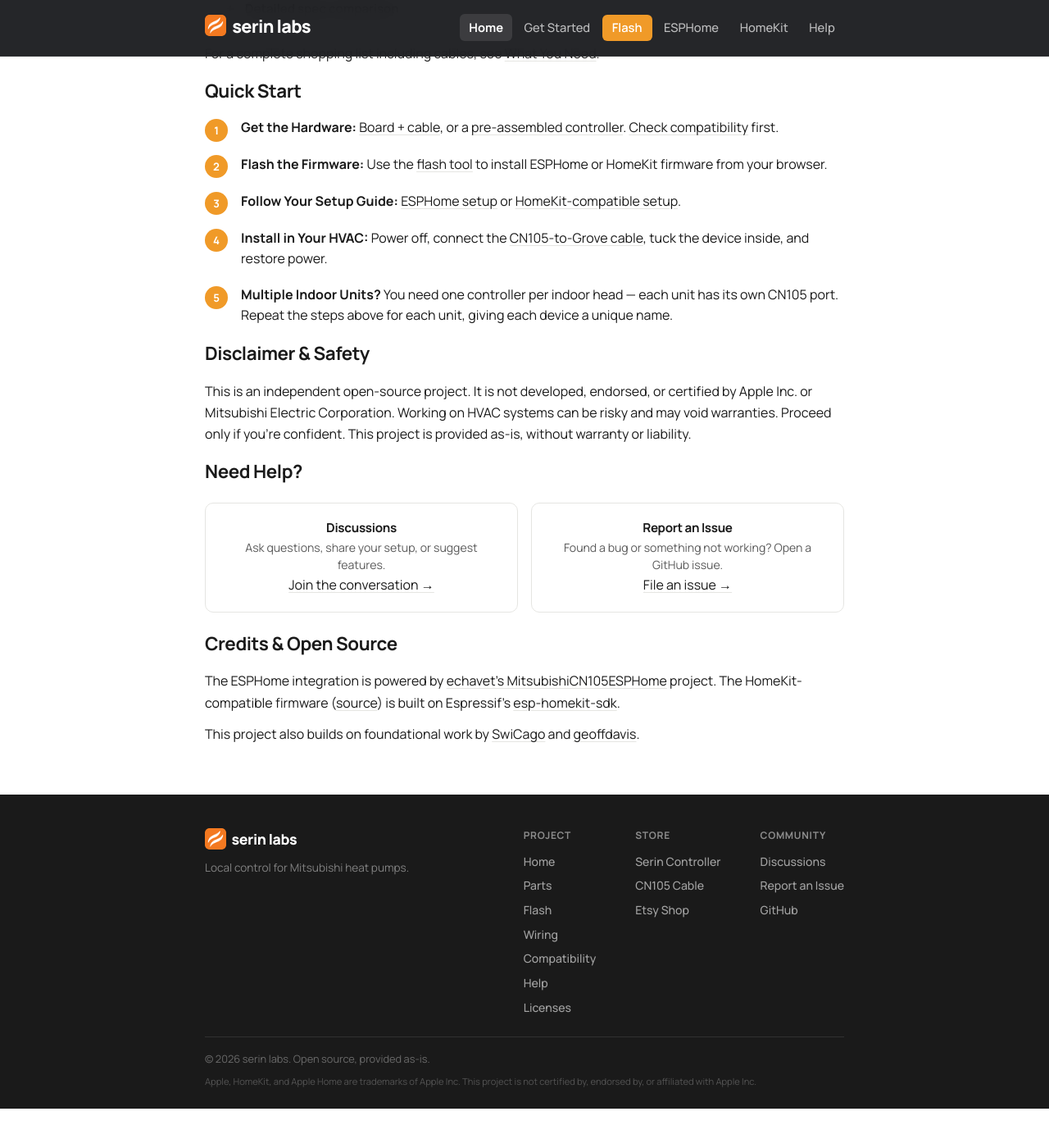
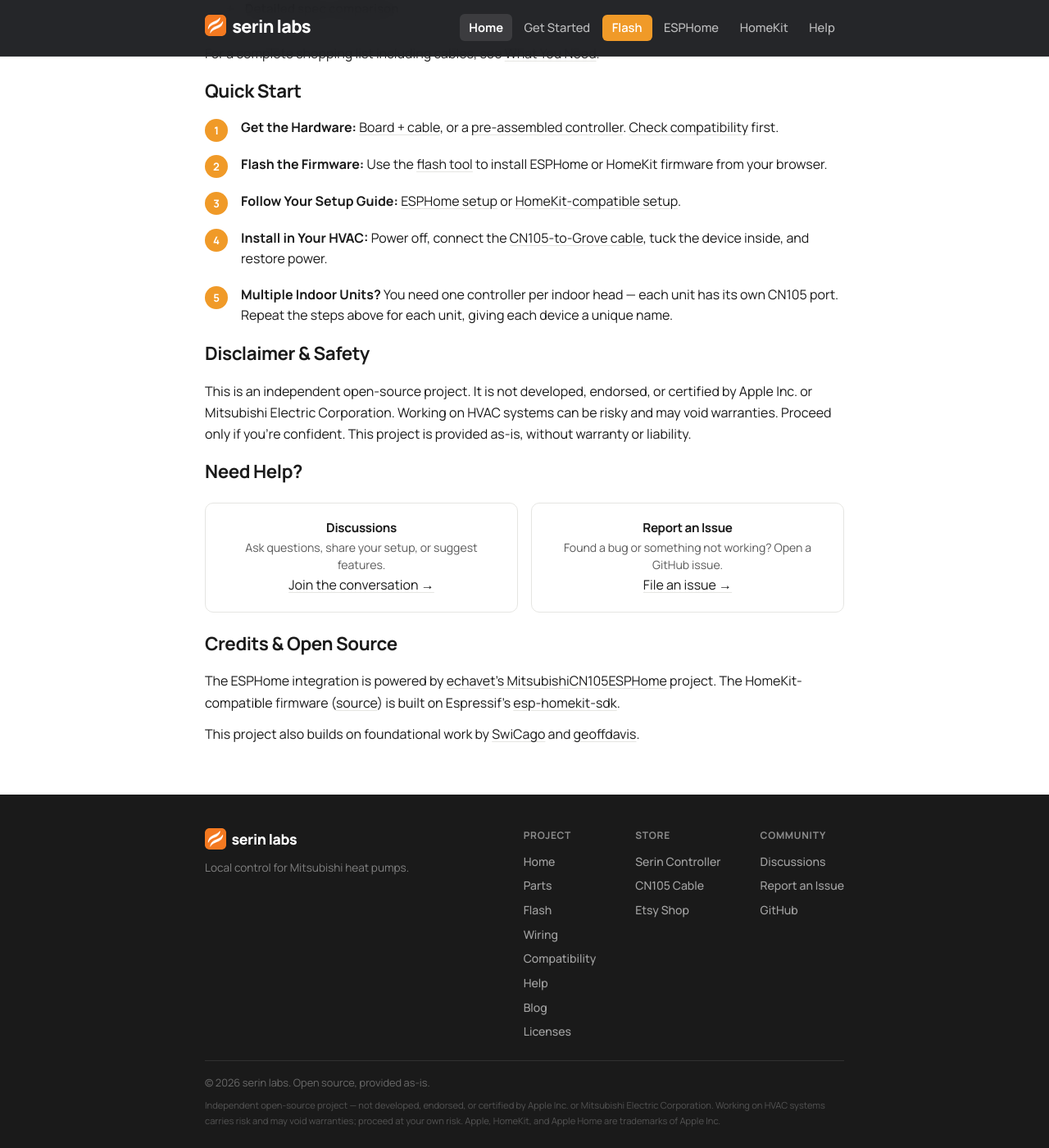
Before and after one commit to Serin-Labs/serin-labs.github.io, a Jekyll site: the page built from index.html, in a window 1280 px wide and 1400 px high, scrolled down 1857 px. Shown: the whole window at 82% size. Built offline with Jekyll 4.4.1, drawn with Linux system fonts in a browser that asks for light colours; a script that is not in the unit is left out; before the commit the page ends 3209 px from its top, so only the background shows below that.

Commit message:
feat: add SEO blog (OpenBin-style) with two flagship articles
Adds a Jekyll blog:
- post layout with BlogPosting + BreadcrumbList JSON-LD and visual
  breadcrumbs; OpenBin-style index with a featured cover card, cover
  thumbnails, reading time, and year grouping (light theme).
- Two articles in the SmartHomeScene house voice: 'ESPHome vs HomeKit
  (Apple Home) for a Mitsubishi Mini-Split' and 'The Best Kumo Cloud
  Alternative for Local Mitsubishi Control'. CN105-only, 'Apple Home
  compatible' phrasing, no fabricated specifics.
- Footer Blog nav link, /blog/:title.html permalink, og-cover image,
  and scoped .blog-*/.breadcrumbs CSS.

```diff
--- a/_config.yml
+++ b/_config.yml
@@ -19,12 +19,20 @@ umami_website_id: "9710f45a-daac-46aa-8a52-aebf6c4026fb"
 logo: /assets/icon-512.png
 github_username: akifbayram
 
-# Default social-share image for all pages (jekyll-seo-tag)
+# Default social-share image for all pages (jekyll-seo-tag). A 1200x630 branded
+# card (product photo + wordmark) — replaces the square logo so link/social/AI
+# previews render as a proper wide card instead of a tiny icon.
 defaults:
   - scope:
       path: ""
     values:
-      image: /assets/icon-512.png
+      image: /assets/og-cover.jpg
+  - scope:
+      path: ""
+      type: posts
+    values:
+      layout: post
+      permalink: /blog/:title.html
 
 # Build settings
 markdown: GFM
--- a/_layouts/default.html
+++ b/_layouts/default.html
@@ -61,12 +89,13 @@ links keep resolving.
           <div class="footer-col">
             <strong>Project</strong>
             <a href="{{ '/' | relative_url }}">Home</a>
-            <a href="{{ '/parts' | relative_url }}">Parts</a>
-            <a href="{{ '/flash' | relative_url }}">Flash</a>
-            <a href="{{ '/wiring' | relative_url }}">Wiring</a>
-            <a href="{{ '/compatibility' | relative_url }}">Compatibility</a>
-            <a href="{{ '/troubleshooting' | relative_url }}">Help</a>
-            <a href="{{ '/licenses' | relative_url }}">Licenses</a>
+            <a href="{{ '/parts.html' | relative_url }}">Parts</a>
+            <a href="{{ '/flash.html' | relative_url }}">Flash</a>
+            <a href="{{ '/wiring.html' | relative_url }}">Wiring</a>
+            <a href="{{ '/compatibility.html' | relative_url }}">Compatibility</a>
+            <a href="{{ '/troubleshooting.html' | relative_url }}">Help</a>
+            <a href="{{ '/blog.html' | relative_url }}">Blog</a>
+            <a href="{{ '/licenses.html' | relative_url }}">Licenses</a>
           </div>
           <div class="footer-col">
             <strong>Store</strong>
@@ -84,7 +113,7 @@ links keep resolving.
       </div>
       <div class="footer-bottom">
         <p>&copy; {{ 'now' | date: '%Y' }} serin labs. Open source, provided as-is.</p>
-        <p class="trademark-notice">Apple, HomeKit, and Apple Home are trademarks of Apple Inc. This project is not certified by, endorsed by, or affiliated with Apple Inc.</p>
+        <p class="trademark-notice">Independent open-source project — not developed, endorsed, or certified by Apple Inc. or Mitsubishi Electric Corporation. Working on HVAC systems carries risk and may void warranties; proceed at your own risk. Apple, HomeKit, and Apple Home are trademarks of Apple Inc.</p>
       </div>
     </div>
   </footer>
--- a/assets/css/main.css
+++ b/assets/css/main.css
@@ -1383,3 +1383,161 @@ details[open] summary::before {
 
   .quick-start li { padding-left: 2.5rem; }
 }
+
+/* ===== BLOG ===== */
+.blog-index-header { padding-top: 2rem; margin: 0 0 2.5rem; }
+.blog-eyebrow {
+  font-size: 0.78rem;
+  font-weight: 700;
+  letter-spacing: 0.08em;
+  text-transform: uppercase;
+  color: var(--accent);
+  margin: 0 0 0.5rem;
+}
+.blog-index-header h1 {
+  margin: 0 0 0.5rem;
+  font-size: 2.25rem;
+  line-height: 1.1;
+  letter-spacing: -0.02em;
+}
+.blog-index-subtitle {
+  margin: 0;
+  color: var(--secondary);
+  font-size: 1.05rem;
+  max-width: 42rem;
+}
+
+/* Featured (latest) post */
+.blog-featured {
+  display: grid;
+  grid-template-columns: 1fr;
+  border: 1px solid var(--border);
+  border-radius: var(--radius-lg);
+  overflow: hidden;
+  background: var(--surface);
+  text-decoration: none;
+  color: inherit;
+  margin-bottom: 2.5rem;
+  transition: border-color var(--transition), box-shadow var(--transition);
+}
+.blog-featured:hover {
+  border-color: var(--accent);
+  box-shadow: var(--shadow-md);
+}
+.blog-featured-cover {
+  aspect-ratio: 16 / 9;
+  overflow: hidden;
+  background: var(--surface-alt);
+}
+.blog-featured-cover img,
+.blog-entry-cover img {
+  width: 100%;
+  height: 100%;
+  object-fit: cover;
+  display: block;
+  transition: transform 0.4s cubic-bezier(0.16, 1, 0.3, 1);
+}
+.blog-featured:hover .blog-featured-cover img,
+.blog-entry:hover .blog-entry-cover img { transform: scale(1.03); }
+.blog-featured-body { padding: 1.5rem 1.75rem 1.75rem; }
+.blog-featured-body h2 {
+  margin: 0 0 0.5rem;
+  font-size: 1.5rem;
+  line-height: 1.2;
+  letter-spacing: -0.01em;
+}
+.blog-featured-desc { margin: 0.6rem 0 0; color: var(--secondary); }
+
+@media (min-width: 720px) {
+  .blog-featured { grid-template-columns: 1.05fr 1fr; }
+  .blog-featured-cover { aspect-ratio: auto; height: 100%; min-height: 100%; }
+}
+
+/* Badge + meta */
+.blog-badge {
+  display: inline-block;
+  font-size: 0.68rem;
+  font-weight: 700;
+  letter-spacing: 0.06em;
+  text-transform: uppercase;
+  color: var(--accent);
+  background: var(--accent-light);
+  padding: 0.2rem 0.55rem;
+  border-radius: 999px;
+  margin-bottom: 0.65rem;
+}
+.blog-meta {
+  display: flex;
+  align-items: center;
+  gap: 0.5rem;
+  font-size: 0.82rem;
+  color: var(--muted);
+  margin: 0;
+}
+.blog-dot { color: var(--border); }
+
+/* Year divider */
+.blog-year {
+  font-size: 0.85rem;
+  font-weight: 700;
+  letter-spacing: 0.05em;
+  text-transform: uppercase;
+  color: var(--muted);
+  border-bottom: 1px solid var(--border);
+  padding-bottom: 0.5rem;
+  margin: 2rem 0 1rem;
+}
+
+/* Entry cards */
+.blog-entry {
+  display: block;
+  border: 1px solid var(--border);
+  border-radius: var(--radius-md);
+  overflow: hidden;
+  background: var(--surface);
+  text-decoration: none;
+  color: inherit;
+  transition: border-color var(--transition), box-shadow var(--transition);
+}
+.blog-entry + .blog-entry { margin-top: 1rem; }
+.blog-entry:hover {
+  border-color: var(--accent);
+  box-shadow: var(--shadow-sm);
+}
+.blog-entry article { display: grid; grid-template-columns: 1fr; }
+.blog-entry-cover {
+  aspect-ratio: 16 / 9;
+  overflow: hidden;
+  background: var(--surface-alt);
+}
+.blog-entry-body { padding: 1.1rem 1.35rem 1.35rem; }
+.blog-entry-body h3 {
+  margin: 0 0 0.4rem;
+  font-size: 1.15rem;
+  line-height: 1.25;
+}
+.blog-entry-desc {
+  margin: 0.5rem 0 0;
+  color: var(--secondary);
+  font-size: 0.92rem;
+}
+@media (min-width: 640px) {
+  .blog-entry article { grid-template-columns: 13rem 1fr; }
+  .blog-entry-cover { aspect-ratio: auto; height: 100%; min-height: 100%; }
+}
+
+/* Breadcrumbs (post layout) */
+.breadcrumbs {
+  font-size: 0.8rem;
+  color: var(--muted);
+  padding-top: 2rem;
+  margin: 0 0 1.25rem;
+}
+.breadcrumbs a {
+  color: var(--muted);
+  text-decoration: none;
+  transition: color var(--transition);
+}
+.breadcrumbs a:hover { color: var(--accent); }
+.breadcrumbs .sep { margin: 0 0.4rem; color: var(--border); }
+.breadcrumbs [aria-current] { color: var(--secondary); font-weight: 600; }
```
Also changed, not shown: other parts of _layouts/default.html (+28 -0 lines), _layouts/post.html (added, +61 -0 lines), _posts/2026-07-05-esphome-vs-homekit-mitsubishi-mini-split.md (added, +135 -0 lines), _posts/2026-07-05-kumo-cloud-alternative-local-mitsubishi-control.md (added, +102 -0 lines), blog.html (added, +63 -0 lines), assets/og-cover.jpg (added).
